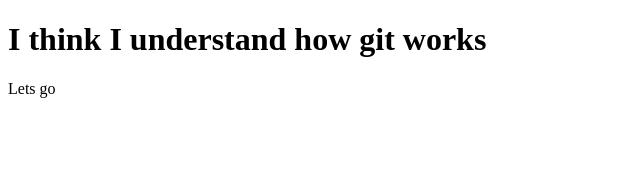
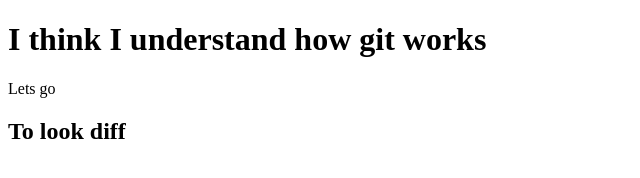
Before and after one commit to AndreyKalachikov/git_training, a plain HTML site: page index.html in a window 1280 px wide. Shown: the whole page, without its empty margins (0-640 px from the left). Drawn offline with Linux system fonts and the light colour scheme.

Commit message:
add main section

```diff
--- a/index.html
+++ b/index.html
@@ -11,5 +11,8 @@
         <h1 class="header__title">I think I understand how git works</h1>
         <p class="header__text">Lets go</p>
     </header>
+    <section class="main">
+        <h2 class="main__title">To look diff</h2>
+    </section>
 </body>
 </html>
```
